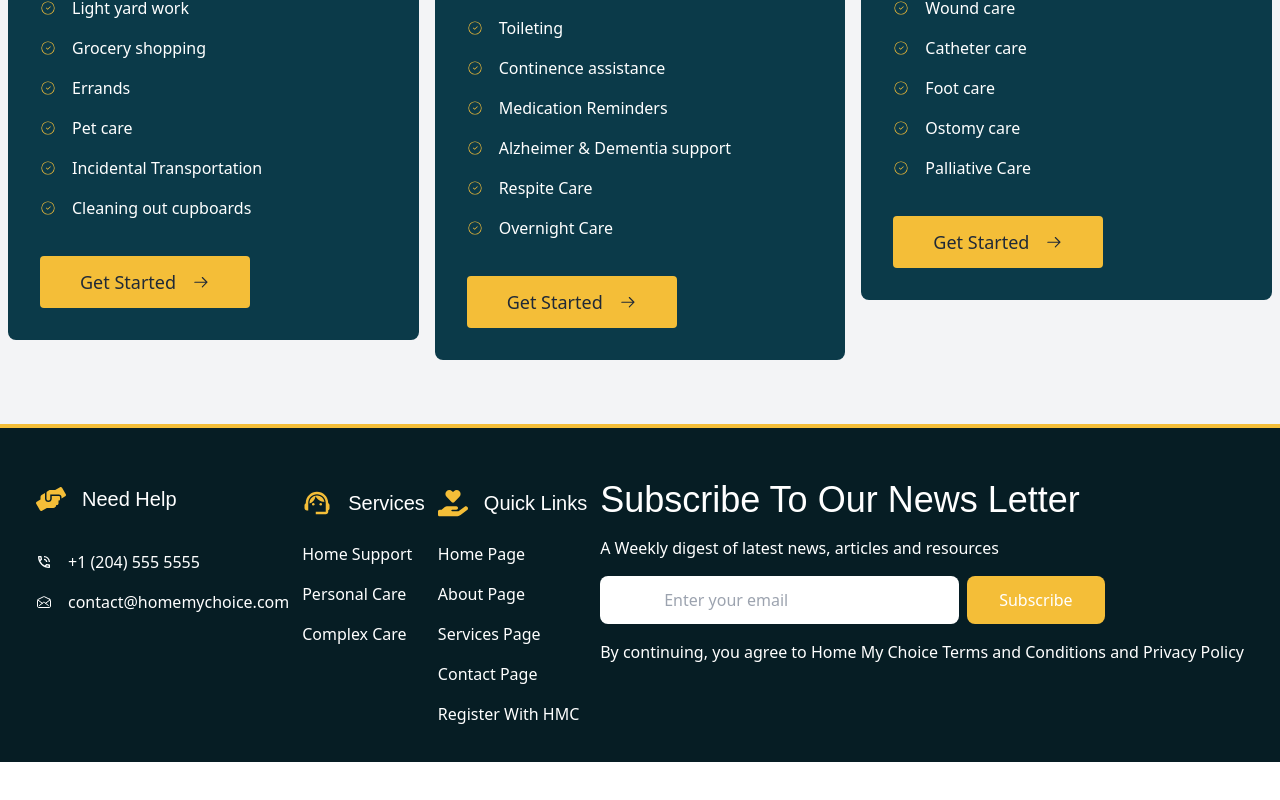
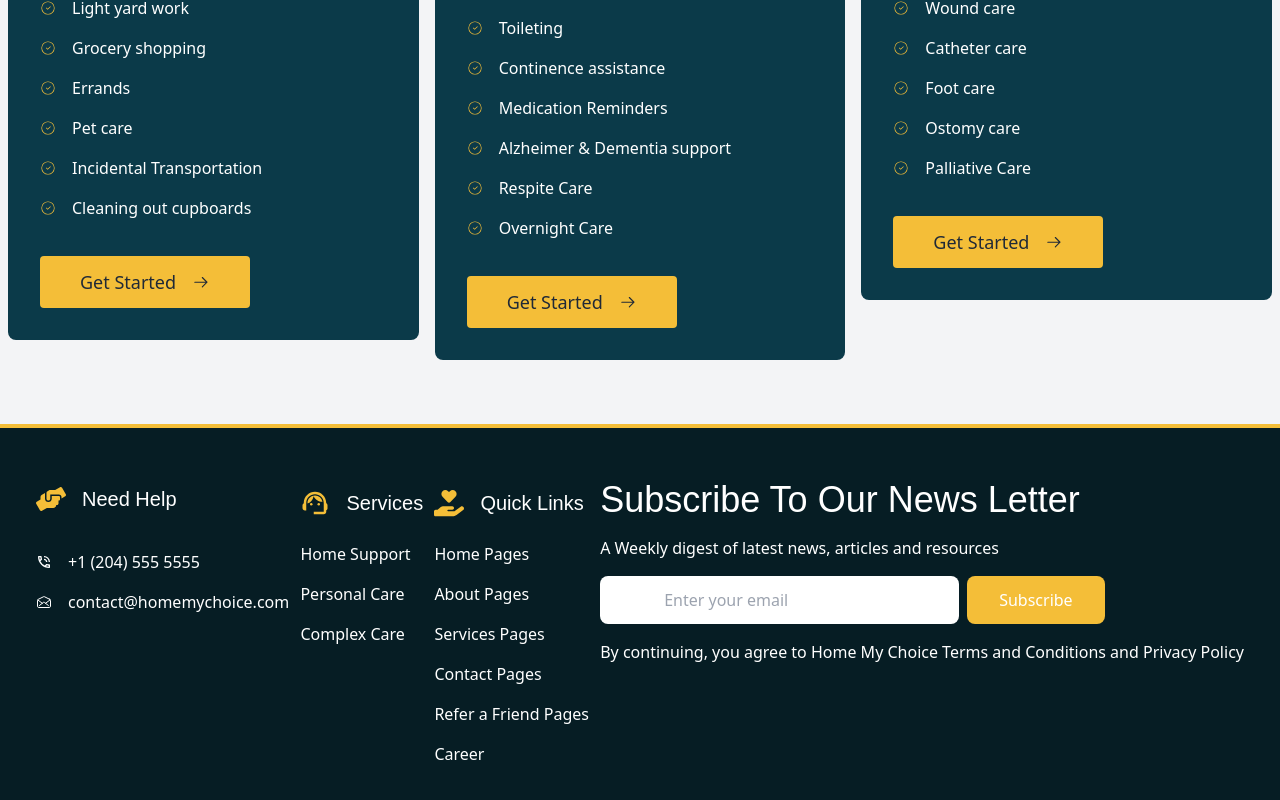
Before and after one commit to iamLeb/HMC, a React (Vite) app: page /services in a window 1280 px wide. Shown: the part 840-1640 px from the top of the page. Before the commit the page ends 1602 px from the top, so only its background shows below. Built offline with nearby package versions, Linux system fonts and the light colour scheme; a web font is replaced by a local one.

Commit message:
Complete a Navigation features

```diff
--- a/src/App.jsx
+++ b/src/App.jsx
@@ -22,6 +22,7 @@ function App() {
                     <Route path={'/contact'} element={<Contact />} />
                     <Route path={'/career'} element={<Career />} />
                     <Route path={'/career/1'} element={<CareerSingle />} />
+                    <Route path={'/refer'} element={<CareerSingle />} />
                 </Route>
             </Routes>
         </BrowserRouter>
--- a/src/components/frontComponents/About.jsx
+++ b/src/components/frontComponents/About.jsx
@@ -1,7 +1,9 @@
 import aboutMap from "../../assets/images/about-map-img.png";
 import { GoArrowRight } from "react-icons/go";
+import {useNavigate} from "react-router-dom";
 
 const About = () => {
+    const navigate = useNavigate();
     return (
         <section className={'bg-white py-5'}>
             <div className={'container mx-auto'}>
@@ -30,7 +32,7 @@ const About = () => {
 
                     {/* Call to Action */}
                     <div className="flex justify-center md:justify-end mt-5">
-                        <button className={'btn bg-primary-secondary hover:bg-primary px-16 py-4 flex items-center'}>
+                        <button onClick={() => navigate('/about')} className={'btn bg-primary-secondary hover:bg-primary px-16 py-4 flex items-center'}>
                             <span>Read More</span>
                             <GoArrowRight className="ml-2" />
                         </button>
--- a/src/components/frontComponents/Footer.jsx
+++ b/src/components/frontComponents/Footer.jsx
@@ -3,8 +3,11 @@ import { MdOutlinePhoneInTalk } from "react-icons/md";
 import { IoMailOpenOutline } from "react-icons/io5";
 import { MdOutlineSupportAgent } from "react-icons/md";
 import { FaHandHoldingHeart } from "react-icons/fa6";
+import {NavLinks} from "./NavLinks";
+import {useNavigate} from "react-router-dom";
 
 const Footer = () => {
+    const navigate = useNavigate();
     return (
         <footer className={'bg-[#061d24] text-white p-4 md:p-9 border-t-4 border-primary-secondary'}>
             <div className={'container mx-auto md:flex justify-between space-y-4'}>
@@ -59,29 +62,16 @@ const Footer = () => {
                         <span className={'font-san'}>Quick Links</span>
                     </div>
                     <ul className={'flex flex-col gap-4'}>
-                        <li>
+                        { NavLinks.map((link, i) => (
+                            <li className={'cursor-pointer'} key={i} onClick={() => navigate(link.path)}>
+                                <div>
+                                    <span>{link.name} Pages</span>
+                                </div>
+                            </li>
+                        ))}
+                        <li className={'cursor-pointer'} onClick={() => navigate('/career')}>
                             <div>
-                                <span>Home Page</span>
-                            </div>
-                        </li>
-                        <li>
-                            <div>
-                                <span>About Page</span>
-                            </div>
-                        </li>
-                        <li>
-                            <div>
-                                <span>Services Page</span>
-                            </div>
-                        </li>
-                        <li>
-                            <div>
-                                <span>Contact Page</span>
-                            </div>
-                        </li>
-                        <li>
-                            <div>
-                                <span>Register With HMC</span>
+                                <span>Career</span>
                             </div>
                         </li>
                     </ul>
--- a/src/components/frontComponents/Header.jsx
+++ b/src/components/frontComponents/Header.jsx
@@ -1,7 +1,8 @@
-import React, { useState } from 'react';
+import { useState } from 'react';
 import { useNavigate } from 'react-router-dom';
 import logo from '../../assets/images/logo.jpg';
 import { HiMenuAlt3, HiX } from "react-icons/hi";
+import {NavLinks} from "./NavLinks.js";
 
 const Header = () => {
     const [isSidebarOpen, setIsSidebarOpen] = useState(false);
@@ -11,13 +12,7 @@ const Header = () => {
         setIsSidebarOpen(!isSidebarOpen);
     };
 
-    const navLinks = [
-        { name: 'Home', path: '/' },
-        { name: 'About', path: '/about' },
-        { name: 'Services', path: '/services' },
-        { name: 'Contact', path: '/contact' },
-        { name: 'Register', path: '/register' }
-    ];
+
 
     return (
         <header className={'fixed z-50 w-full bg-white border-b'}>
@@ -28,7 +23,7 @@ const Header = () => {
 
                 {/* Desktop Menu */}
                 <ul className={'hidden md:flex space-x-4'}>
-                    {navLinks.map((link, index) => (
+                    {NavLinks.map((link, index) => (
                         <li key={index} onClick={() => navigate(link.path)}>
                             <div className={'cursor-pointer'}>
                                 <span>{link.name}</span>
@@ -57,7 +52,7 @@ const Header = () => {
                         <HiX className={'text-3xl text-gray-600 cursor-pointer'} onClick={toggleSidebar} />
                     </div>
                     <ul className={'space-y-4'}>
-                        {navLinks.map((link, index) => (
+                        {NavLinks.map((link, index) => (
                             <li key={index} onClick={() => { navigate(link.path); toggleSidebar(); }}>
                                 <div className={'cursor-pointer'}>
                                     <span>{link.name}</span>
--- a/src/components/frontComponents/Help.jsx
+++ b/src/components/frontComponents/Help.jsx
@@ -1,8 +1,10 @@
 import { CiCircleCheck } from "react-icons/ci";
 import { GoArrowRight } from "react-icons/go";
 import {services} from "./ServiceLists.js";
+import {useNavigate} from "react-router-dom";
 
 const Service = () => {
+    const navigate = useNavigate();
     return (
         <section className={'flex flex-col gap-4 bg-[#f7f5ec] py-5'}>
             <div className={'flex flex-col gap-6 justify-center items-center py-2 text-center'}>
@@ -31,6 +33,7 @@ const Service = () => {
 
                         <div className={'mt-5'}>
                             <button
+                                onClick={() => navigate('/services/1')}
                                 className={'btn bg-primary-secondary hover:bg-white text-lg px-5 md:px-10 py-3 text-gray-800'}>
                                 <span>Get Started</span>
                                 <GoArrowRight/>
--- a/src/components/frontComponents/Hero.jsx
+++ b/src/components/frontComponents/Hero.jsx
@@ -1,7 +1,9 @@
 import { GoArrowRight } from "react-icons/go";
 import { BiDonateHeart } from "react-icons/bi";
+import {useNavigate} from "react-router-dom";
 
 const Hero = () => {
+    const navigate = useNavigate();
     return (
         <section className={'h-screen bg-[#f7f5ec] p-5'}>
             <div className={'container mx-auto md:flex justify-between h-full items-center relative'}>
@@ -15,12 +17,12 @@ const Hero = () => {
                     </p>
                     <div className={'md:flex md:space-x-4 space-y-2 md:space-y-0'}>
                         <button className={'btn bg-primary hover:bg-primary-secondary text-xl px-5 md:px-10 py-4 text-white'}>
-                            <span>Book an Appointment</span>
+                            <span>Get Started</span>
                             <GoArrowRight />
                         </button>
-                        <button className={'btn bg-primary-secondary hover:bg-primary text-xl px-5 md:px-10 py-3 text-white'}>
+                        <button onClick={() => navigate('/services')} className={'btn bg-primary-secondary hover:bg-primary text-xl px-5 md:px-10 py-3 text-white'}>
                             <BiDonateHeart />
-                            <span>Donate</span>
+                            <span>View Services</span>
                         </button>
                     </div>
                 </div>
--- /dev/null
+++ b/src/components/frontComponents/NavLinks.js
@@ -0,0 +1,7 @@
+export const NavLinks = [
+    { name: 'Home', path: '/' },
+    { name: 'About', path: '/about' },
+    { name: 'Services', path: '/services' },
+    { name: 'Contact', path: '/contact' },
+    { name: 'Refer a Friend', path: '/refer' }
+];
--- a/src/pages/front/Career.jsx
+++ b/src/pages/front/Career.jsx
@@ -1,9 +1,10 @@
 import { IoMdTime } from "react-icons/io";
 import SubHeader from "../../components/frontComponents/SubHeader.jsx";
 import {GoArrowRight} from "react-icons/go";
+import {useNavigate} from "react-router-dom";
 
 const Career = () => {
-
+    const navigate = useNavigate();
     const jobs = [
         {
             title: 'Empowerment Support Specialist',
@@ -42,6 +43,7 @@ const Career = () => {
 
                             <div className={'flex'}>
                                 <button
+                                    onClick={() => navigate('/career/1')}
                                     className={'btn bg-primary hover:bg-primary-secondary text-xl px-5 md:px-8 py-4 text-white'}>
                                     <span>View Job</span>
                                     <GoArrowRight/>
--- a/src/pages/front/Home.jsx
+++ b/src/pages/front/Home.jsx
@@ -11,7 +11,7 @@ const Home = () => {
             <About />
             <Connection />
             <Help />
-            {/*<Event />*/}
+            <Event />
         </section>
     );
 };
--- a/src/pages/front/Service.jsx
+++ b/src/pages/front/Service.jsx
@@ -2,10 +2,12 @@ import SubHeader from "../../components/frontComponents/SubHeader.jsx";
 import {CiCircleCheck} from "react-icons/ci";
 import {GoArrowRight} from "react-icons/go";
 import {services} from "../../components/frontComponents/ServiceLists.js";
+import {useNavigate} from "react-router-dom";
 
 const Service = () => {
+    const navigate = useNavigate();
     return (
-        <section>
+        <section id={'services'}>
             <SubHeader title="Service" content="Below are the services we render here at Home My Choice"/>
 
             <div className={'flex flex-col gap-2 justify-center items-center py-4 md:py-9 text-center '}>
@@ -35,6 +37,7 @@ const Service = () => {
 
                         <div className={'mt-5'}>
                             <button
+                                onClick={() => navigate('/services/1')}
                                 className={'btn bg-primary-secondary hover:bg-white text-lg px-5 md:px-10 py-3 text-gray-800'}>
                                 <span>Get Started</span>
                                 <GoArrowRight/>
```
